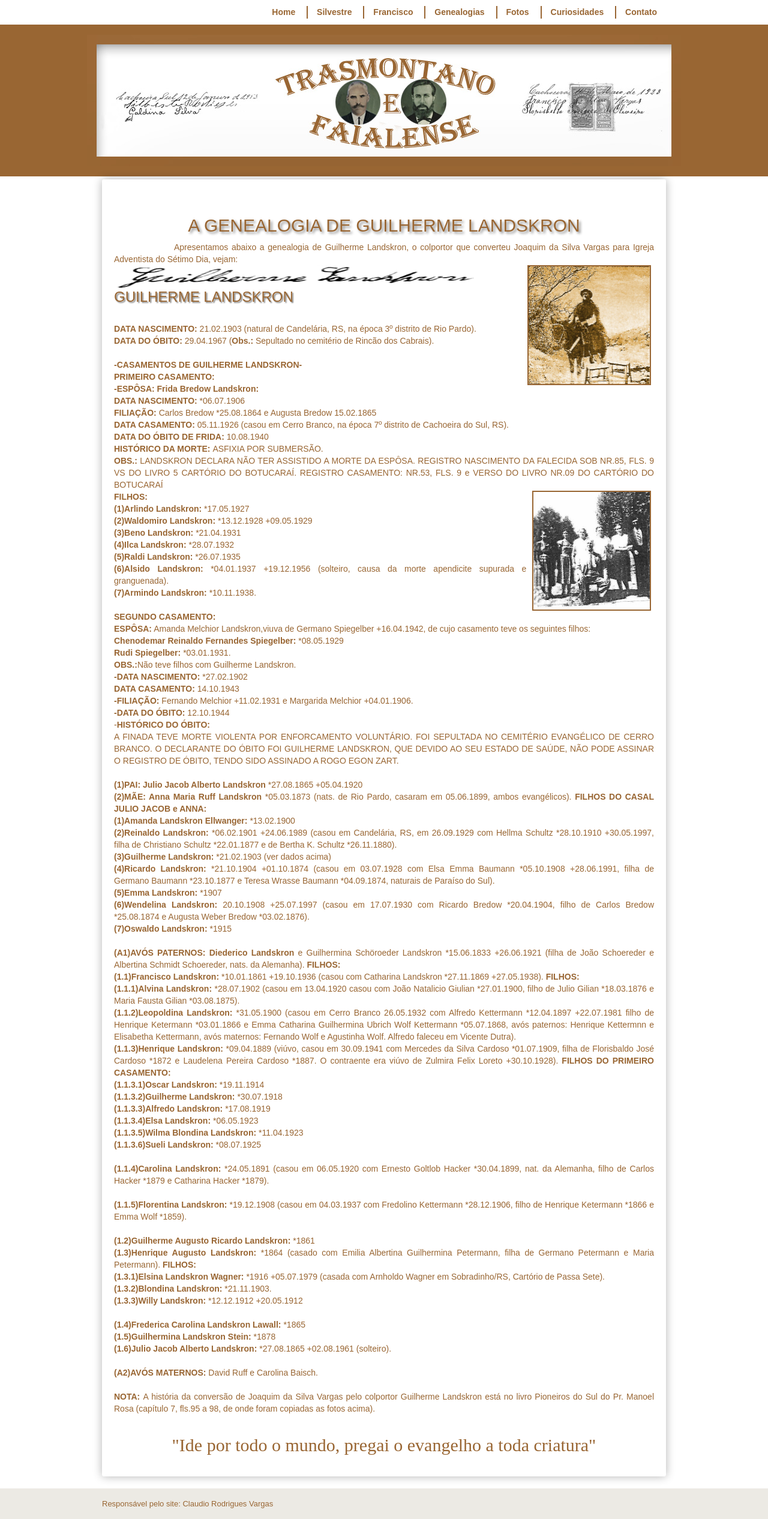
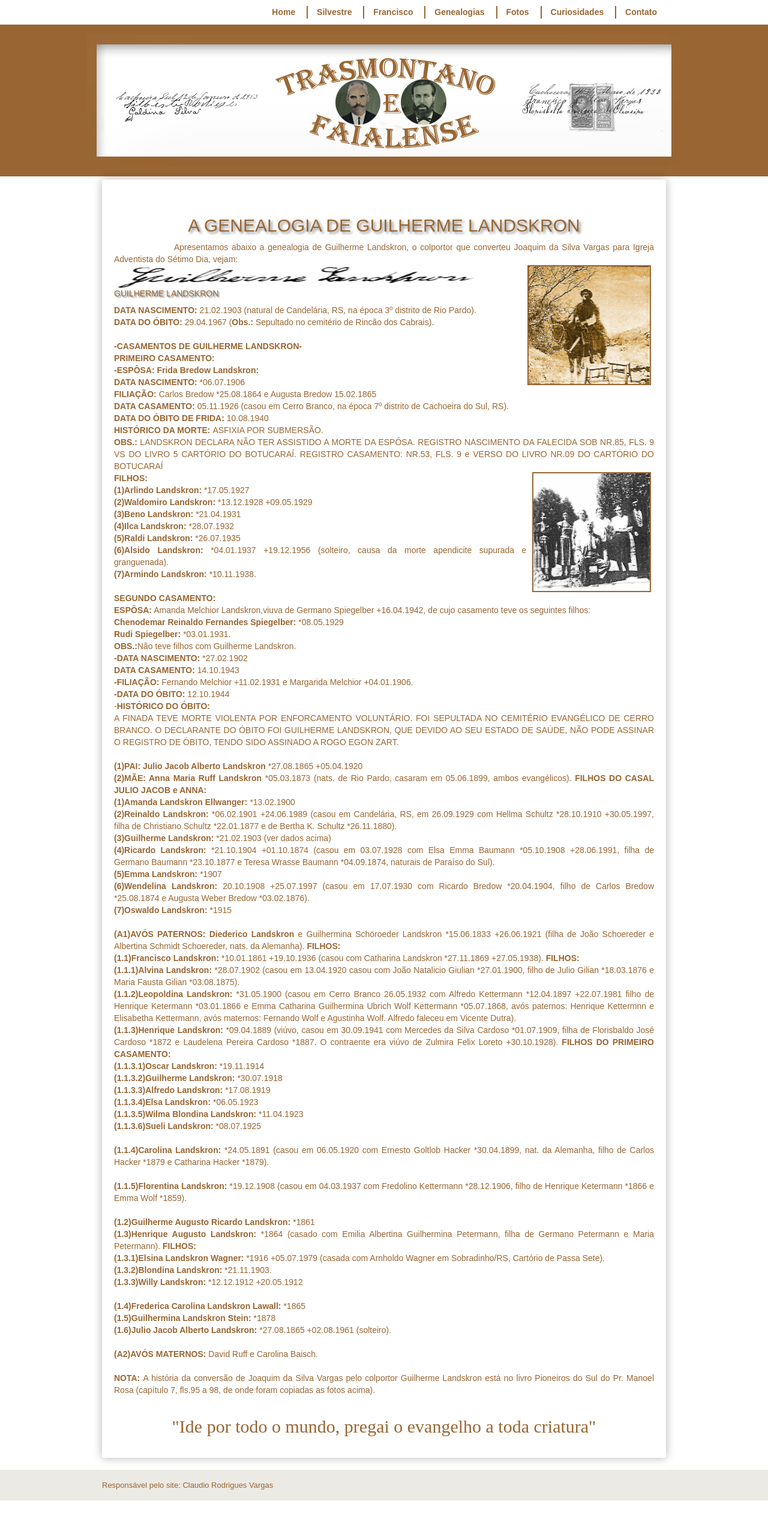
Before and after one commit to claudiovargas1955/claudiovargas1955.github.io, a Jekyll site: the page built from _pages/arvore-genealogica-de-guilherme landskron.html, in a window 1280 px wide. Shown: the whole page at 60% size. Built offline with Jekyll 4.4.1, drawn with Linux system fonts in a browser that asks for light colours; some web fonts are replaced; after the commit the page ends 2501 px from its top, so only the background shows below that.

Commit message:
Update arvore-genealogica-de-guilherme landskron.html

```diff
--- a/_pages/arvore-genealogica-de-guilherme landskron.html
+++ b/_pages/arvore-genealogica-de-guilherme landskron.html
@@ -50,7 +50,7 @@ details[open] summary {color:#996633;
    h2{text-shadow: 3px 3px 4px #888;
      }
 
-   h3{text-shadow: 2px 2px 2px #888;
+   h5{text-shadow: 2px 2px 2px #888;
       align: left;
      }
 
@@ -60,8 +60,8 @@ details[open] summary {color:#996633;
 <p><p style="text-indent:100px";/>Apresentamos abaixo a genealogia de Guilherme Landskron, o colportor que converteu Joaquim da Silva
 Vargas para Igreja Adventista do Sétimo Dia, vejam:<br><img class="dir" style="float:right"; src="/images/landskron.jpg" height="200px"; title="Landskron";/>
 <img class="esq2" style="float:left"; src="/images/assinatura landskron.png" width="600px"  height="40px" align="center" title="Assinatura
-de guilherme landskron-ano de 1926";/>
-<h3>GUILHERME LANDSKRON</h3><br>
+de guilherme landskron-ano de 1926";/><br>
+<h5>GUILHERME LANDSKRON</h5>
 <p><b>DATA NASCIMENTO: </b>21.02.1903 (natural de Candelária, RS, na época 3º distrito de Rio Pardo).<br>
 <b>DATA DO ÓBITO: </b>29.04.1967 (<b>Obs.: </b>Sepultado no cemitério de Rincão dos Cabrais). <br><br>
 
```
